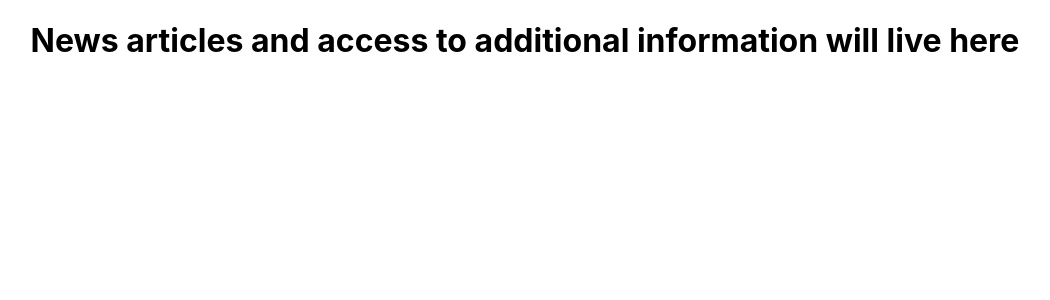
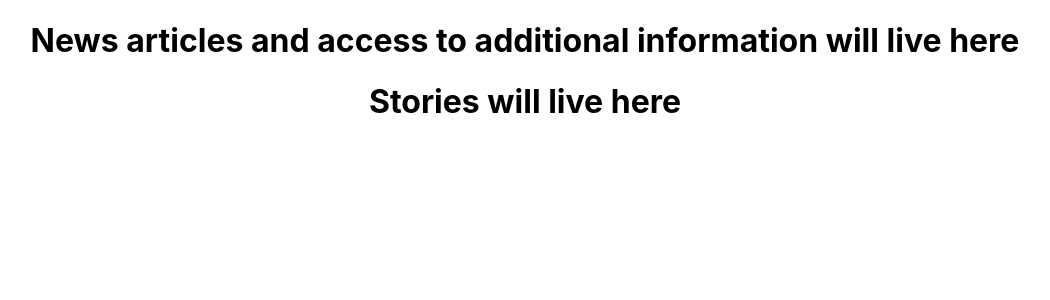
Before and after one commit to Hail91/Hacker-News, a React (Create React App) app in the folder hackernews/: page / in a window 1280 px wide. Shown: the top 300 px of the page, without its empty margins (115-1165 px from the left). Built offline with nearby package versions, Linux system fonts and the light colour scheme; no server answers.

Commit message:
making base api call in main, working on rendering top stories via id

```diff
--- a/hackernews/src/components/core/main.jsx
+++ b/hackernews/src/components/core/main.jsx
@@ -1,11 +1,27 @@
-import React from "react";
+import React, { useState, useEffect } from "react";
+import axios from "axios";
+
+// Component imports
+import Stories from "../presentational/Stories";
 
 function Main() {
-  // API call to HN probably happens here
+  // Component state
+  const [stories, setStories] = useState([]);
+  // API call on mount
+  useEffect(() => {
+    axios
+      .get("https://hacker-news.firebaseio.com/v0/topstories.json?print=pretty")
+      .then((res) => {
+        setStories(res.data);
+      });
+  }, []);
+
+  console.log(stories);
   // This component will render out cards for news articles (props will have to be passed down into the cards)
   return (
     <div>
       <h1>News articles and access to additional information will live here</h1>
+      <Stories data={stories} />
     </div>
   );
 }
```
